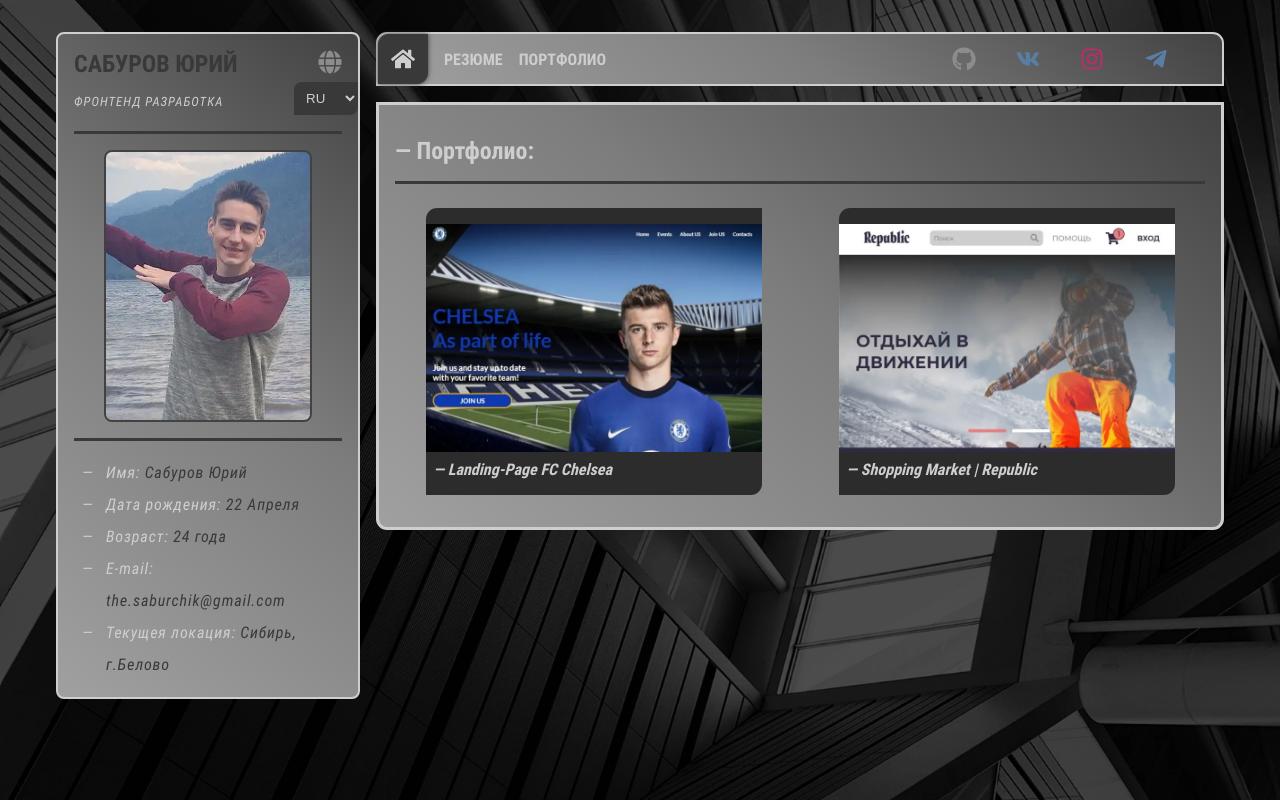
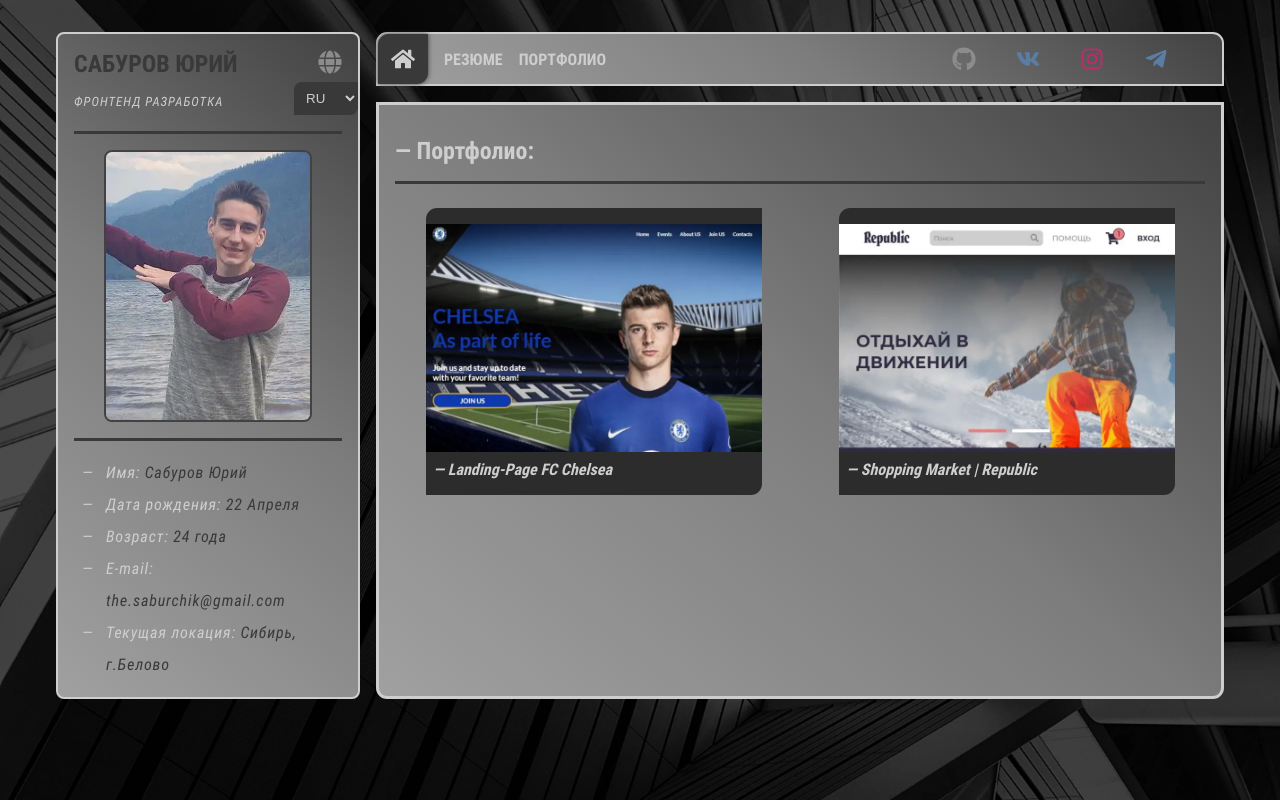
Before and after one commit to saburchik/resume, a React (Create React App) app: page /portfolio in a window 1280 px wide. Built offline with nearby package versions, Linux system fonts and the light colour scheme.

Commit message:
some fixes

```diff
--- a/src/App.css
+++ b/src/App.css
@@ -68,6 +68,8 @@
 .images__inner img {
   width: 100%;
   height: 100%;
+  opacity: 1;
+  transition: all 0.5s ease-in;
 }
 
 .wrapper {
@@ -95,6 +97,7 @@
 
 .main {
   width: 100%;
+  height: 100%;
   background: linear-gradient(39deg, #a1a0a0 0%, #7d7d7d 51%, #424242 100%);
   border-radius: 0 0 11px 11px;
   border: 3px solid #cecece;
@@ -102,7 +105,7 @@
 }
 
 /* == Media: */
-@media (max-width: 890px) {
+@media (max-width: 690px) {
   .container {
     align-items: center;
     flex-direction: column;
--- a/src/App.jsx
+++ b/src/App.jsx
@@ -7,7 +7,6 @@
 // == Components:
 import Profile from './components/Profile/Profile'
 import Header from './components/Main/Header'
-import DrawImages from './components/DrawImages'
 import Home from './components/Articles/Home'
 import Resume from './components/Articles/Resume'
 import Portfolio from './components/Articles/Portfolio'
@@ -36,9 +35,6 @@
               <section className="information">
                 <Header />
                 <main className="main">
-                  <div style={{ display: "none" }}>
-                    <DrawImages />
-                  </div>
                   <Switch>
                     <Route exact path="/" component={Home} />
                     <Route exact path="/resume" component={Resume} />
--- a/src/components/Articles/Article.css
+++ b/src/components/Articles/Article.css
@@ -88,6 +88,7 @@
 .portfolio__items {
     display: flex;
     margin-top: 1.5rem;
+    -webkit-perspective: 50rem;
     perspective: 50rem;
 }
 
@@ -106,6 +107,7 @@
 }
 
 .portfolio__link:hover {
+    -webkit-transform: rotateY(11deg);
     transform: rotateY(11deg);
 }
 
--- a/src/components/Main/Header.css
+++ b/src/components/Main/Header.css
@@ -151,7 +151,7 @@
     fill: #cecece !important;
 }
 
-@media (max-width: 690px) {
+@media (max-width: 890px) {
     .burger__btn {
         display: flex;
     }
@@ -183,7 +183,7 @@
     }
 }
 
-@media (min-width: 690px) {
+@media (min-width: 890px) {
     input[type="checkbox"]:checked+.nav__inner {
         display: flex;
         height: 3.125rem;
--- a/src/components/Profile/Profile.css
+++ b/src/components/Profile/Profile.css
@@ -8,7 +8,6 @@
     border: 0.18rem solid #cecece;
     border-radius: 0.5rem;
     padding: 1rem;
-    margin: 0 auto 2rem;
 }
 
 .profile__header {
@@ -117,8 +116,8 @@
     color: #2c2c2c;
 }
 
-@media (max-width: 390px) {
+@media (max-width: 490px) {
     .profile {
-        width: 100%;
+        width: clamp(70%, 90vw, 100%);
     }
 }
--- a/src/languages/english.json
+++ b/src/languages/english.json
@@ -14,7 +14,7 @@
     "my-position": "Frontend development",
     "my-bithday": "22 April",
     "my-age": "24 years old",
-    "my-location": "the city of Belovo, Siberia",
+    "my-location": "Belovo, Kemerovo, Siberia",
     "description-first": "The last few years I've been trying to get in a European college with a degree in IT Systems Development. For one reason or another - I couldn't do it. When came the wave of IT and technologies that simplify and automate web-development, and web-development is what I'm interested in. I decided to gradually master the material about frontend from open sources/documentation. During this time I've learned - to learn. I learned how to solve tasks and understand some fundamental things on the web. In addition, I also began to be interested in personal productivity, I want to develop faster and do more.",
     "description-second": "Now, I'd like to do an internship in a team/company with possible employment. I want to understand how workflows and interaction between developers/customers take place, get development experience in a team. I'll be happy to share my experience/knowledge and extract the same from colleagues.",
     "description-qualities": "While working, I'm focused, calm and focused on results. Independent, the skills/knowledge that I have - I acquired myself. Thanks to constancy and attitude to business.",
--- a/src/languages/russian.json
+++ b/src/languages/russian.json
@@ -2,7 +2,7 @@
     "name": "Имя: ",
     "bithday": "Дата рождения: ",
     "age": "Возраст: ",
-    "location": "Текущея локация: ",
+    "location": "Текущая локация: ",
     "resume": "Резюме",
     "portfolio": "Портфолио",
     "about": "Обо мне:",
```
